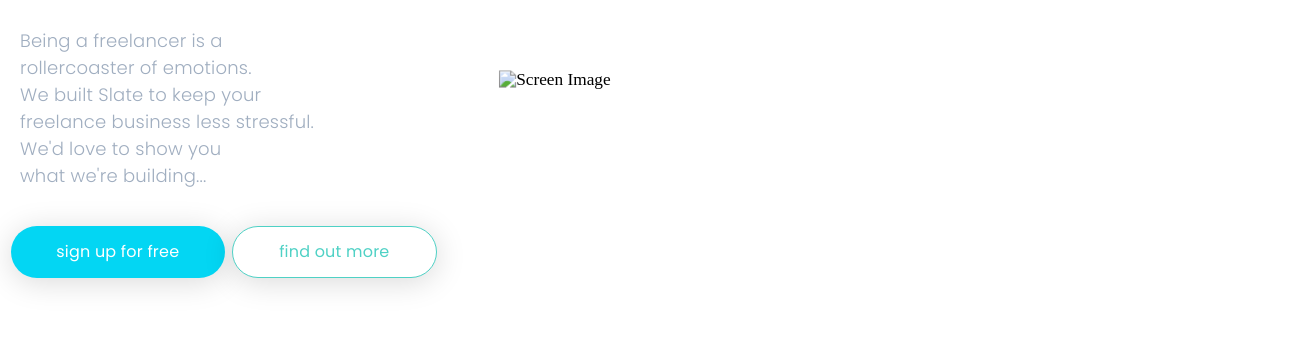
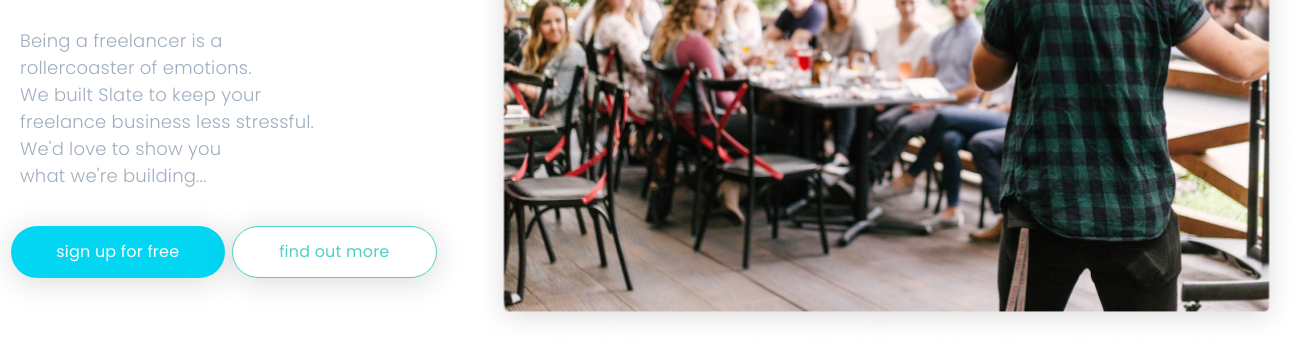
Before and after one commit to nmdung04/GooUp1_Phase_2, a plain HTML site: page Exercise_1/src/index.html in a window 1280 px wide. Shown: the part 309-670 px from the top of the page, 1301 px wide, since content can reach past the window. Drawn offline with Linux system fonts and the light colour scheme; the site is published under a folder, as on GitHub Pages, so addresses that start at the root find nothing.

Commit message:
modified:   Exercise_1/src/index.html 	modified:   Exercise_2/index2.html 	modified:   Exercise_2/style2.css

```diff
--- a/Exercise_1/src/index.html
+++ b/Exercise_1/src/index.html
@@ -25,8 +25,8 @@
                 </div>
         </div>
         <div class="image">
-            <img src="/Exercise_1/src/screen.png" alt="Screen Image">
+            <img src="screen.png" alt="Screen Image">
+            </div>
         </div>
-    </div>
-</body>
-</html>
+    </body>
+    </html>
```
